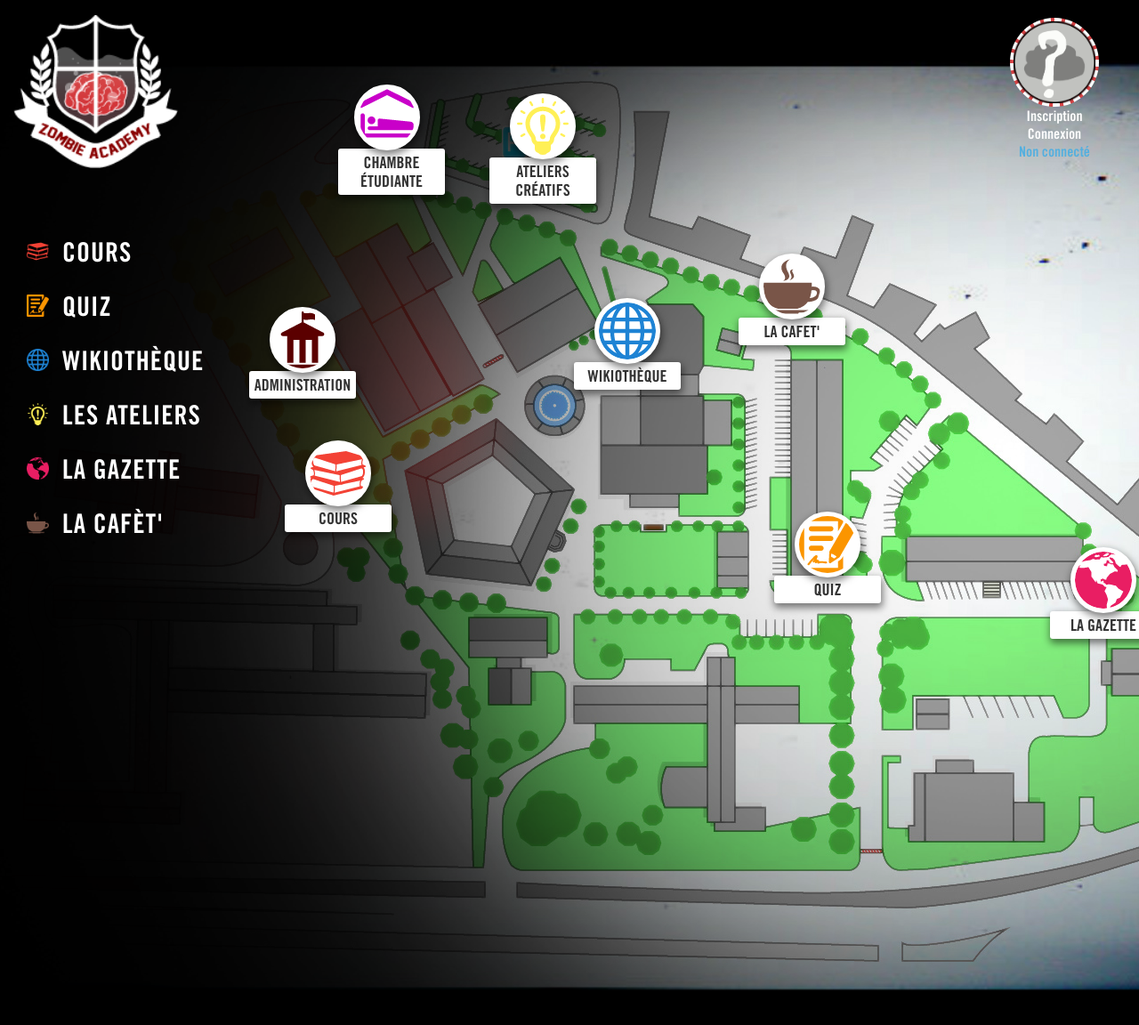
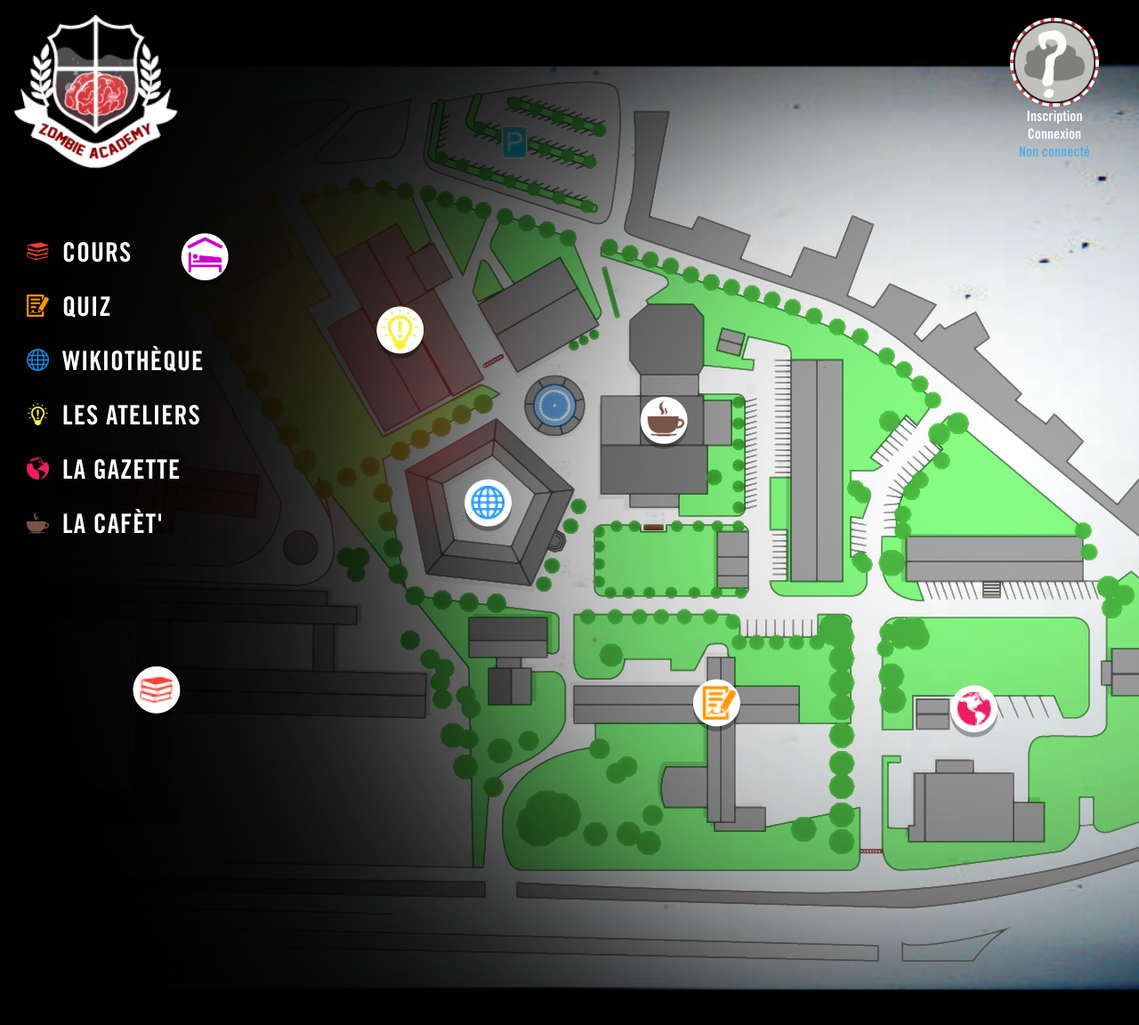
Before and after one commit to LaBriqueHurlante/Zombie-Academy, a PHP site: page /index.php?p=cours in a window 1280 px wide. Shown: the top 1152 px of the page at 89% size. Run offline with PHP 8.4, Linux system fonts and the light colour scheme.

Commit message:
modifs carte
encore des modif, ça lague mais ça marche mieux

```diff
--- a/site_web/core/pages/cours.php
+++ b/site_web/core/pages/cours.php
@@ -26,22 +26,35 @@ $pseudo=(isset($_SESSION['pseudo']))?$_SESSION['pseudo']:'';
 
     <div id="tabs-2" class="tabs_rouge"> <span class="wrap">
       <aside class="search">
-        <input type="text" name="recherche" class="text" id="recherche"/>
+      <h2>Recherche</h2>
+        <input type="text" name="recherche" class="film_recherche text" id="recherche"/>
       </aside>
       <span class="resultat" id="resultat"></span> </span> </div>
     <div id="tabs-3" class="tabs_rouge">
       <aside id="inscription">
-        <h1> Ajout : </h1>
+
         <!-- formulaire -->
         <form id="insertioncours" onsubmit="return false;" enctype="multipart/form-data">
-          <p>
+
+
+        <section id="inscription_section1">
+        	<h1>Ajouter un cours</h1>
+            <input type="text" style="height:200px;" placeholder="Entrez votre contenu" id="contenu" name="contenu" required/>
+            <input id="resultat" type="submit" value="Ajouter" />
+        </section>
+
+        <section id="inscription_section2">
+            <p>
             <label for="titre">Titre :</label>
             <input type="text" placeholder="Entrez un titre" id="titre" name="titre" required/>
-            <br>
-            <br>
+            </p>
+
+            <p>
             <input type="hidden" name="MAX_FILE_SIZE" value="100000">
-            Fichier :
+            <label for="titre">Fichier :</label>
             <input type="file" name="avatar" id="avatar">
+            </p>
+            <p>
             Genre:
             <SELECT name="genre" id="genre" size="1">
               <OPTION>Film
@@ -50,26 +63,20 @@ $pseudo=(isset($_SESSION['pseudo']))?$_SESSION['pseudo']:'';
               <OPTION>Jeu-video
               <OPTION>Comics
             </SELECT>
-            <br>
-            <br>
-            <label for="tag1">Tag :</label>
+            </p>
+            <p>
+            <label for="tag1">Tags :</label>
             <input type="text" placeholder="Entrez tag1" id="tag1" name="tag1" maxlength="16" required/>
-            <label for="tag2"></label>
+
             <input type="text" placeholder="Entrez tag2" id="tag2" name="tag2" maxlength="16" required/>
-            <label for="tag3"></label>
+
             <input type="text" placeholder="Entrez tag3" id="tag3" name="tag3" maxlength="16" required/>
-            <br>
-            <br>
-            <label for="contenu">Contenu du cours :</label>
-            <input type="text" style="width:500px; height:200px;" placeholder="Entrez votre contenu" id="contenu" name="contenu" required/>
-            <br>
-
-            <input id="resultat" type="submit" value="Ajouter" />
-          </p>
+            </p>
+        </section>
         </form>
         </aside>
-        <p id="status">status</p>
-        <p id="output">output</p>
+        <span id="status"></span>
+        <span id="output"></span>
 
     </div>
   </div>
@@ -84,7 +91,7 @@ $pseudo=(isset($_SESSION['pseudo']))?$_SESSION['pseudo']:'';
 //$('#imgTest').hide();
 $(document).ready(function() {
 
-$("#tabs_container").animate({ 'min-height':'400px'});
+$(" #tabs_container ").animate({ 'height':'500px'});
 $( "#but_cancel" ).click(function( event ) {
   event.preventDefault();
   $( "#vignette" ).hide("slide", { direction: "right" }, "fast");
--- a/site_web/css/style.css
+++ b/site_web/css/style.css
@@ -236,17 +236,18 @@ overflow: hidden;}
   }
 
 /* START SURVOL */
-. m_layer{}
 .m_scroll:hover{cursor:pointer;}
 .m_scroll{z-index:101;}
 li.layer.m_layer {
-  width: 0px;
+  width: 100%;
+  height:0;
 }
 .aside-survol {
   position: relative;
   margin: 0 auto;
   box-sizing: border-box;
   margin-top: 45px;
+  display: block!important;
 }
 .aside-survol img {
   background: #fff;
@@ -255,17 +256,6 @@ li.layer.m_layer {
   border-radius: 50px;
   border: 5px solid #fff;
   box-shadow: rgba(0, 0, 0, 0.5) 1px 4px 8px 1px;
-}
-.aside-survol p {
-  font-family: goth;
-  text-transform: uppercase;
-  font-size: 18px;
-  background-color: #fff;
-  width: 110px;
-  padding: 5px;
-  box-shadow: rgba(0, 0, 0, 0.5) 1px 4px 8px 1px;
-  margin: -5px auto 0;
-  border-radius: 3px;
 }
 .scrollTo1 {
   width: 380px;
@@ -442,6 +432,77 @@ left: -40%;
 top: -40%;
 }
 
+.icon-cours {
+background: url("../../site_web/css/media/img/imgSurvol/icon-cours.png");
+background-position: center center;
+background-repeat:no-repeat;
+position: absolute;
+width: 180%;
+height: 180%;
+left: -40%;
+top: -40%;
+}
+.icon-quiz {
+background: url("../../site_web/css/media/img/imgSurvol/icon-quiz.png");
+background-position: center center;
+background-repeat:no-repeat;
+position: absolute;
+width: 180%;
+height: 180%;
+left: -40%;
+top: -40%;
+}
+.icon-wiki {
+background: url("../../site_web/css/media/img/imgSurvol/icon-wiki.png");
+background-position: center center;
+background-repeat:no-repeat;
+position: absolute;
+width: 180%;
+height: 180%;
+left: -40%;
+top: -40%;
+}
+.icon-ateliers {
+background: url("../../site_web/css/media/img/imgSurvol/icon-ateliers.png");
+background-position: center center;
+background-repeat:no-repeat;
+position: absolute;
+width: 180%;
+height: 180%;
+left: -40%;
+top: -40%;
+}
+.icon-gazette {
+background: url("../../site_web/css/media/img/imgSurvol/icon-gazette.png");
+background-position: center center;
+background-repeat:no-repeat;
+position: absolute;
+width: 180%;
+height: 180%;
+left: -40%;
+top: -40%;
+}
+.icon-cafette {
+background: url("../../site_web/css/media/img/imgSurvol/icon-cafe.png");
+background-position: center center;
+background-repeat:no-repeat;
+position: absolute;
+width: 180%;
+height: 180%;
+left: -40%;
+top: -40%;
+}
+.icon-dortoir {
+background: url("../../site_web/css/media/img/imgSurvol/icon-dortoir.png");
+background-position: center center;
+background-repeat:no-repeat;
+position: absolute;
+width: 180%;
+height: 180%;
+left: -40%;
+top: -40%;
+}
+
 /* END SURVOL */
 
 .secondplan {
--- a/site_web/css/tabulous.css
+++ b/site_web/css/tabulous.css
@@ -4,6 +4,14 @@ html{
 }
 a:active,a:focus {
 	outline: expression(hideFocus='true');
+}
+#vign_overlay {
+position:fixed;
+width:100%;
+height:100%;
+z-index:9;
+top: 0;
+  left: 0;
 }
 .tabs_aside p{
 	margin-bottom: 20px;
@@ -195,6 +203,8 @@ background: #191919 !important;
 	width: 60%;
 	margin: 0 auto;
 	margin-bottom: 40px;
+	z-index: 10;
+  	position: relative;
 }
 
 #tabs li,#tabs2 li,#tabs3 li,#tabs4 li,#tabs5 li {
--- a/site_web/inc/map.php
+++ b/site_web/inc/map.php
@@ -5,7 +5,7 @@
 
 
 <div id="container" class="container">
-  <ul id="scene" class="scene">
+  <ul id="scene" class="scene nav">
 
 <!-- START SURVOL -->
 
@@ -35,6 +35,30 @@
 
     <li class="layer m_layer" data-depth="2.00" style="z-index:100;">
       <div class="m_scroll scrollTo8"/>
+
+
+
+	<!-- Icones -->
+	<li class="layer" data-depth="2.00" style="z-index:99;">
+      <div class="icon-cours map-icones"/>
+
+    <li class="layer" data-depth="2.00" style="z-index:99;">
+      <div class="icon-quiz map-icones"/>
+
+	 <li class="layer" data-depth="2.00" style="z-index:99;">
+      <div class="icon-wiki map-icones"/>
+
+      <li class="layer" data-depth="2.00" style="z-index:99;">
+      <div class="icon-ateliers map-icones"/>
+
+      <li class="layer" data-depth="2.00" style="z-index:99;">
+      <div class="icon-gazette map-icones"/>
+
+      <li class="layer" data-depth="2.00" style="z-index:99;">
+      <div class="icon-cafette map-icones"/>
+
+      <li class="layer" data-depth="2.00" style="z-index:99;">
+      <div class="icon-dortoir map-icones"/>
 
 
 	<!-- Batiments -->
@@ -71,7 +95,7 @@
       <div class="secondplan" />
 
 
-      <li class="layer" data-depth="0.00" style="z-index:99;">
+      <li class="layer" data-depth="0.00" style="z-index:98;">
         <div class="firstplan" />
       </li>
   </ul>
@@ -80,29 +104,8 @@
 <script>
 $('.map_layer').hide();
 $(document).ready(function(e) {
-// fond blanc transparent au survol des liens du menu
-	/*$('nav a').hover(function(){
-		$(".survol-fond").fadeIn().animate({
-		  'background-color':'rgba(0, 0, 0, 0.4)'
-		  },'fast')
-		  },
-	function(){
-		$(".survol-fond").fadeOut().animate({
-		  'background-color':'rgba(0, 0, 0, 0.0)'
-		  },'fast')
-		});*/
 
 // Apparition des batiments au survol, au cas pas cas, puisque je ne sais pas encore optimiser mes codes...
-
-//TRIGGERS statiques
-$('.scrollTo1').append("<aside class='aside-survol'><img src='../site_web/css/media/img/Books_stack_of_three_64R.png' /><p>Cours</p></aside>")
-$('.scrollTo2').append("<aside class='aside-survol'><img src='../site_web/css/media/img/Signing_the_contract_64O.png' /><p>Quiz</p></aside>")
-$('.scrollTo3').append("<aside class='aside-survol'><img src='../site_web/css/media/img/Grid_world_64b.png' /><p>Wikiothèque</p></aside>")
-$('.scrollTo4').append("<aside class='aside-survol'><img src='../site_web/css/media/img/Lightbulb_idea_64J.png' /><p>Ateliers créatifs</p></aside>")
-$('.scrollTo5').append("<aside class='aside-survol'><img src='../site_web/css/media/img/World_64r.png' /><p>La Gazette</p></aside>")
-$('.scrollTo6').append("<aside class='aside-survol'><img src='../site_web/css/media/img/dortoir.png' /><p>Chambre étudiante</p></aside>")
-$('.scrollTo7').append("<aside class='aside-survol'><img src='../site_web/css/media/img/administration.png' /><p>administration</p></aside>")
-$('.scrollTo8').append("<aside class='aside-survol'><img src='../site_web/css/media/img/coffee.png' /><p>La cafet'</p></aside>")
 
 
 //TRIGGERS sur la carte
@@ -164,210 +167,218 @@ $('.scrollTo8').hover(
 	});
 
 
+
 // MENU
 //cours
     $('.survol1').hover(function() {
-
+		$('.map-icones,.survol-cours').hide();
       	$(".secondplan").animate({
 		  	'left': '-30%',
   			'top': '-70%'
 		  },'fast',function(){
-			  $('.survol-cours').css({
+			  $('.survol-cours,.map-icones').css({
 				  'left': '-30%',
   					'top': '-70%'
 				  }).fadeIn(function(){
+					 $('.map-icones').fadeIn();
 					  })
 			  })
 	},
 	function(){
-		$(".survol-cours").hide()
-		$(".secondplan, .survol-cours").animate({
+		$(".survol-cours,.map-icones").hide()
+		$(".secondplan").animate({
 		  	'left': '-40%',
   			'top': '-40%'
 		  },'slow',function(){
-
+		  	$('.survol-cours,.map-icones').css({
+				  'left': '-40%',
+  					'top': '-40%'
 				  })
-
+					 $('.map-icones').fadeIn();
+		  })
 
 		});
 
 //quiz
     $('.survol2').hover(function() {
-
+		$('.map-icones,.survol-quiz').hide();
       	$(".secondplan").animate({
 		  	'left': '-60%',
   			'top': '-60%'
 		  },'fast',function(){
-			  $('.survol-quiz').css({
+			  $('.survol-quiz,.map-icones').css({
 				  'left': '-60%',
   					'top': '-60%'
-				  }).fadeIn()
+				  }).fadeIn(function(){
+					 $('.map-icones').fadeIn();
+					  })
 			  })
 	},
 	function(){
-		$(".survol-quiz").hide()
-		$(".secondplan, .survol-quiz").animate({
+		$(".survol-quiz,.map-icones").hide()
+		$(".secondplan").animate({
 		  	'left': '-40%',
   			'top': '-40%'
 		  },'slow',function(){
+		  	$('.survol-quiz,.map-icones').css({
+				  'left': '-40%',
+  					'top': '-40%'
+				  })
+					 $('.map-icones').fadeIn();
+		  })
 
-			  })
 		});
 
 //wiki
     $('.survol3').hover(function() {
-
+		$('.map-icones,.survol-wiki').hide();
       	$(".secondplan").animate({
 		  	'left': '-50%',
   			'top': '-50%'
 		  },'fast',function(){
-			  $('.survol-wiki').css({
+			  $('.survol-wiki,.map-icones').css({
 				  'left': '-50%',
   					'top': '-50%'
-				  }).fadeIn()
+				  }).fadeIn(function(){
+					 $('.map-icones').fadeIn();
+					  })
 			  })
 	},
 	function(){
-		$(".survol-wiki").hide()
-		$(".secondplan, .survol-wiki").animate({
+		$(".survol-wiki,.map-icones").hide()
+		$(".secondplan").animate({
 		  	'left': '-40%',
   			'top': '-40%'
 		  },'slow',function(){
+		  	$('.survol-wiki,.map-icones').css({
+				  'left': '-40%',
+  					'top': '-40%'
+				  })
+					 $('.map-icones').fadeIn();
+		  })
 
-			  })
 		});
 
 
 //ateliers
     $('.survol4').hover(function() {
-
+		$('.map-icones,.survol-ateliers').hide();
       	$(".secondplan").animate({
 		  	'left': '-50%',
   			'top': '-10%'
 		  },'fast',function(){
-			  $('.survol-ateliers').css({
+			  $('.survol-ateliers,.map-icones').css({
 				  'left': '-50%',
   					'top': '-10%'
-				  }).fadeIn()
+				  }).fadeIn(function(){
+					 $('.map-icones').fadeIn();
+					  })
 			  })
 	},
 	function(){
-		$(".survol-ateliers").hide()
-		$(".secondplan, .survol-ateliers").animate({
+		$(".survol-ateliers,.map-icones").hide()
+		$(".secondplan").animate({
 		  	'left': '-40%',
   			'top': '-40%'
 		  },'slow',function(){
+		  	$('.survol-ateliers,.map-icones').css({
+				  'left': '-40%',
+  					'top': '-40%'
+				  })
+					 $('.map-icones').fadeIn();
+		  })
 
-			  })
 		});
 
 //gazette
     $('.survol5').hover(function() {
-
+		$('.map-icones,.survol-gazette').hide();
       	$(".secondplan").animate({
 		  	'left': '-70%',
   			'top': '-60%'
 		  },'fast',function(){
-			  $('.survol-gazette').css({
+			  $('.survol-gazette,.map-icones').css({
 				  'left': '-70%',
   					'top': '-60%'
-				  }).fadeIn()
+				  }).fadeIn(function(){
+					 $('.map-icones').fadeIn();
+					  })
 			  })
 	},
 	function(){
-		$(".survol-gazette").hide()
-		$(".secondplan, .survol-gazette").animate({
+		$(".survol-gazette,.map-icones").hide()
+		$(".secondplan").animate({
 		  	'left': '-40%',
   			'top': '-40%'
 		  },'slow',function(){
+		  	$('.survol-gazette,.map-icones').css({
+				  'left': '-40%',
+  					'top': '-40%'
+				  })
+					 $('.map-icones').fadeIn();
+		  })
 
-			  })
 		});
 
 //cafette
 	$('.survol6').hover(function() {
-
+		$('.map-icones,.survol-cafette').hide();
       	$(".secondplan").animate({
 		  	'left': '-60%',
   			'top': '-20%'
 		  },'fast',function(){
-			  $('.survol-cafette').css({
+			  $('.survol-cafette,.map-icones').css({
 				  'left': '-60%',
   					'top': '-20%'
-				  }).fadeIn()
+				  }).fadeIn(function(){
+					 $('.map-icones').fadeIn();
+					  })
 			  })
 	},
 	function(){
-		$(".survol-cafette").hide()
-		$(".secondplan, .survol-cafette").animate({
+		$(".survol-cafette,.map-icones").hide()
+		$(".secondplan").animate({
 		  	'left': '-40%',
   			'top': '-40%'
 		  },'slow',function(){
+		  	$('.survol-cafette,.map-icones').css({
+				  'left': '-40%',
+  					'top': '-40%'
+				  })
+					 $('.map-icones').fadeIn();
+		  })
 
-			  })
 		});
 
 
 //dortoir
 	$('.survol7').hover(function() {
-
+		$('.map-icones,.survol-dortoir').hide();
       	$(".secondplan").animate({
 		  	'left': '-10%',
   			'top': '0%'
 		  },'fast',function(){
-			  $('.survol-dortoir').css({
+			  $('.survol-dortoir,.map-icones').css({
 				  'left': '-10%',
-  					'top': '-0%'
-				  }).fadeIn()
+  					'top': '0%'
+				  }).fadeIn(function(){
+					 $('.map-icones').fadeIn();
+					  })
 			  })
 	},
 	function(){
-		$(".survol-dortoir").hide()
-		$(".secondplan, .survol-dortoir").animate({
+		$(".survol-dortoir,.map-icones").hide()
+		$(".secondplan").animate({
 		  	'left': '-40%',
   			'top': '-40%'
 		  },'slow',function(){
-
-			  })
-		});
-
-//administration
-	/*$('.survol8').hover(function() {
-      $(".secondplan").animate({
-		  	'left': '0%',
-  			'top': '-20%'
-		  },'fast',function(){
-			  $('.survol-inscription').css({
-				  'left': '0%',
-  					'top': '-20%'
-				  }).fadeIn()
-			  })
-	},
-	function(){
-		$(".survol-inscription").hide()
-		$(".secondplan, .survol-inscription").animate({
+		  	$('.survol-dortoir,.map-icones').css({
 				  'left': '-40%',
   					'top': '-40%'
-		  },'slow')
-		});*/
+				  })
+					 $('.map-icones').fadeIn();
+		  })
 
-//gestion des icones (à cause du menu)
-/*$('nav a').hover(function(){
-	$('.aside-survol').hide()
-	},
-	function(){
-	$('.aside-survol').show()
-	})
-*/
 		});
-
-/*
-$(".survol-quiz")
-$(".survol-wiki")
-$(".survol-ateliers")
-$(".survol-gazette")
-$(".survol-dortoir")
-$(".survol-inscription")
-$(".survol-cafette")*/
-
+});
 </script>
--- a/site_web/inc/nav.php
+++ b/site_web/inc/nav.php
@@ -27,7 +27,7 @@
 </div>
 <script>
 	$(document).ready(function(e) {
-        $('.nav a').hover(function() {
+        $('#menu2 a,#menuUti a').hover(function() {
     $( this ).addClass( "animated bounceIn" );
   }, function() {
     $( this ).removeClass( "animated bounceIn" );
--- a/site_web/js/navigation.js
+++ b/site_web/js/navigation.js
@@ -28,7 +28,7 @@ $("#vignette").hide("slide", { direction: "left" }, "fast", function(){
 	$("#vignette").show("slide", { direction: "right" }, "fast");
 	$('#tabs').tabulous({});
 	$("#tabs_container").animate({boxShadow: '5px 42px 64px 2px rgba(0, 0, 0, 0.7)'});
-	//$("#tabs ul").prepend('<li><button id="but_cancel"><img src="css/media/img/wrong.png" /></button></li>');
+	$("#vignette").prepend('<div id="vign_overlay">');
 })
 }
 function fermetureAutoPage(){
```
Also changed, not shown: other parts of site_web/css/style.css (+151 -28 lines), site_web/core/externe/film.html (+9 -5 lines), site_web/css/media/img/Netflix.png (added), site_web/css/media/img/SC.png (added), site_web/css/media/img/imgSurvol/icon-ateliers.png (added), site_web/css/media/img/imgSurvol/icon-cafe.png (added), site_web/css/media/img/imgSurvol/icon-cours.png (added), site_web/css/media/img/imgSurvol/icon-dortoir.png (added), site_web/css/media/img/imgSurvol/icon-gazette.png (added), site_web/css/media/img/imgSurvol/icon-inscription.png (added), site_web/css/media/img/imgSurvol/icon-quiz.png (added), site_web/css/media/img/imgSurvol/icon-wiki.png (added), site_web/css/media/img/vignette1.png. Lines whose indentation alone changed are shown as unchanged.
